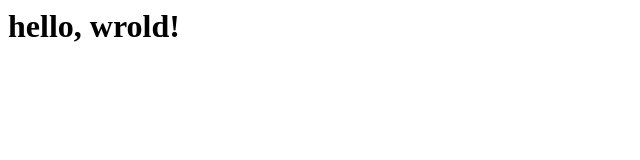
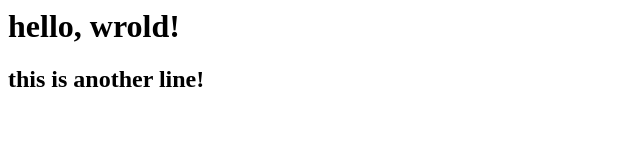
Before and after one commit to hglover9595/my_first_website, a plain HTML site: page index.html in a window 1280 px wide. Shown: the whole page, without its empty margins (0-640 px from the left). Drawn offline with Linux system fonts and the light colour scheme.

Commit message:
Add files via upload

```diff
--- a/index.html
+++ b/index.html
@@ -1 +1,2 @@
 <h1>hello, wrold!</h1>
+<h2>this is another line!</h2>
```
